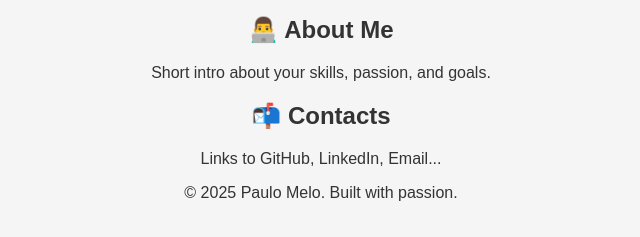
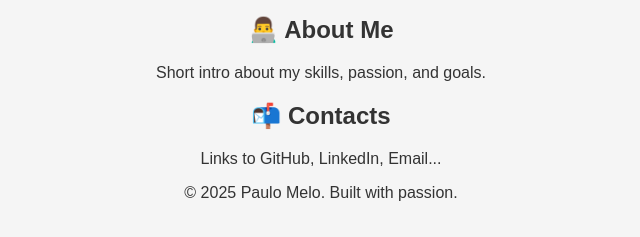
Before and after one commit to pjsmsec/pjsmsec.github.io, a plain HTML site: page index.html in a window 1280 px wide. Shown: the part 365-602 px from the top of the page, 319-959 px from the left. Drawn offline with Linux system fonts and the light colour scheme.

Commit message:
Updated index file

```diff
--- a/index.html
+++ b/index.html
@@ -32,7 +32,7 @@
 
     <section id="about" class="card">
       <h2>👨‍💻 About Me</h2>
-      <p>Short intro about your skills, passion, and goals.</p>
+      <p>Short intro about my skills, passion, and goals.</p>
     </section>
 
     <section id="contact" class="card">
```
